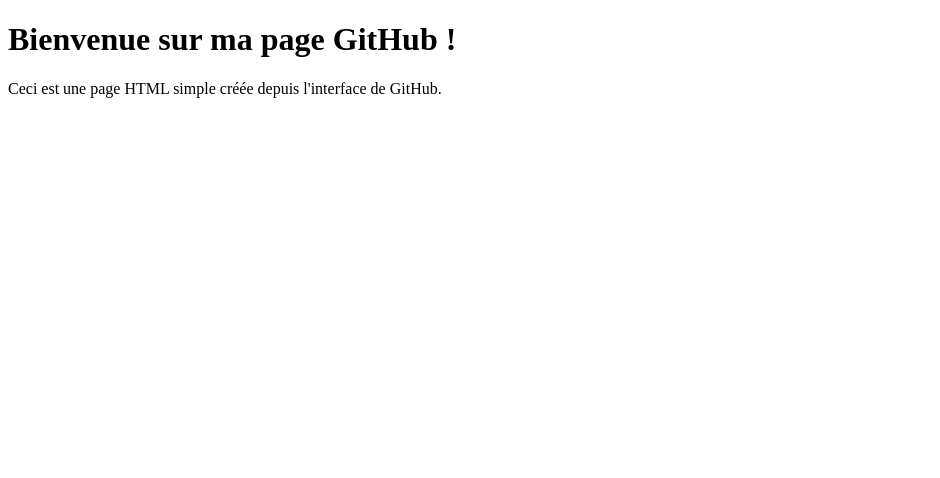
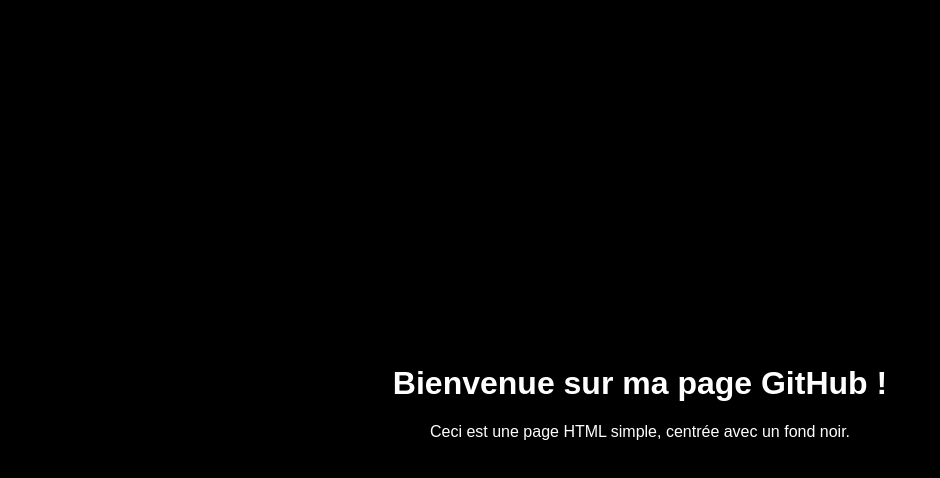
Before and after one commit to Jorith225/home, a plain HTML site: page index.html in a window 1280 px wide. Shown: the whole page, without its empty margins (0-940 px from the left). Drawn offline with Linux system fonts and the light colour scheme.

Commit message:
Update index.html

```diff
--- a/index.html
+++ b/index.html
@@ -3,9 +3,28 @@
 <head>
   <meta charset="UTF-8">
   <title>Ma Page GitHub</title>
+  <style>
+    body {
+      margin: 0;
+      padding: 0;
+      background-color: #000; /* Fond noir */
+      color: white; /* Texte blanc */
+      display: flex;
+      align-items: center;
+      justify-content: center;
+      height: 100vh; /* Hauteur écran */
+      font-family: Arial, sans-serif;
+    }
+
+    .content {
+      text-align: center;
+    }
+  </style>
 </head>
 <body>
-  <h1>Bienvenue sur ma page GitHub !</h1>
-  <p>Ceci est une page HTML simple créée depuis l'interface de GitHub.</p>
+  <div class="content">
+    <h1>Bienvenue sur ma page GitHub !</h1>
+    <p>Ceci est une page HTML simple, centrée avec un fond noir.</p>
+  </div>
 </body>
 </html>
```
